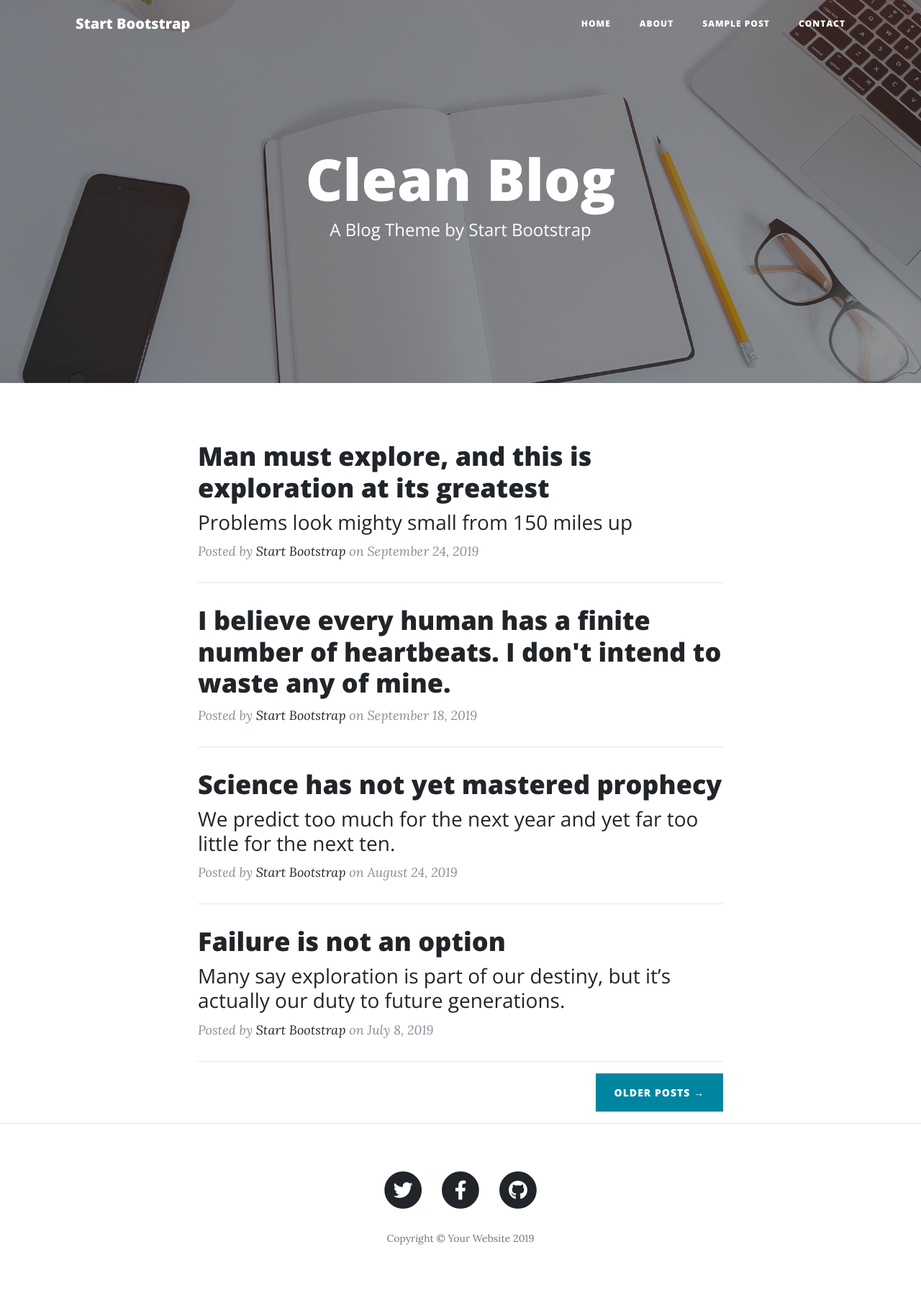
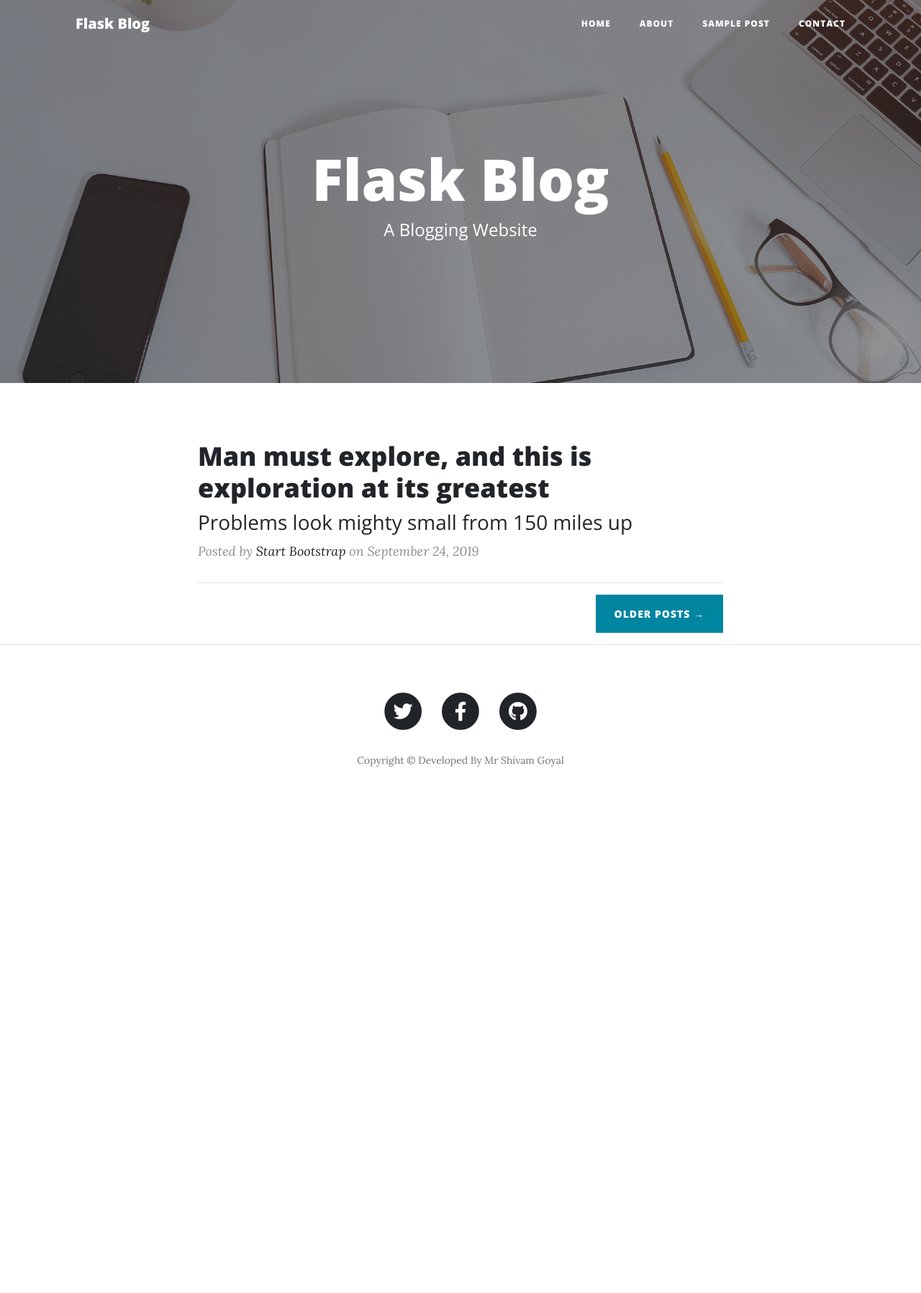
Before and after one commit to ShivamGoyal26/Flask_Blog, a Flask app: page / in a window 1280 px wide. Shown: the whole page at 72% size. After the commit the page ends 1065 px from the top, so only its background shows below. Run offline with Flask 2, Linux system fonts and the light colour scheme; some libraries are stand-ins or nearby versions.

Commit message:
Fourth commit

```diff
--- a/main.py
+++ b/main.py
@@ -5,16 +5,18 @@ app = Flask(__name__)
 def home():
     return render_template('index.html')
 
+@app.route("/contact")
+def contact():
+    return render_template('contact.html')
+
 @app.route("/about")
 def about():
     return render_template('about.html')
 
-@app.route("/contact")
-def contact():
-    return render_template('contact.html')
 
 @app.route("/post")
 def post():
     return render_template('post.html')
 
-app.run(debug=True)
+
+app.run(debug=True,port=3000)
--- a/templates/contact.html
+++ b/templates/contact.html
@@ -4,7 +4,7 @@
 
 
   <!-- Page Header -->
-  <header class="masthead" style="background-image: url('img/contact-bg.jpg')">
+    <header class="masthead" style="background-image: url('{{ url_for('static', filename='img/contact-bg.jpg') }}')">
     <div class="overlay"></div>
     <div class="container">
       <div class="row">
--- a/templates/index.html
+++ b/templates/index.html
@@ -8,8 +8,8 @@
       <div class="row">
         <div class="col-lg-8 col-md-10 mx-auto">
           <div class="site-heading">
-            <h1>Clean Blog</h1>
-            <span class="subheading">A Blog Theme by Start Bootstrap</span>
+            <h1>Flask Blog</h1>
+            <span class="subheading">A Blogging Website</span>
           </div>
         </div>
       </div>
@@ -20,6 +20,9 @@
   <div class="container">
     <div class="row">
       <div class="col-lg-8 col-md-10 mx-auto">
+
+<!-- To do : Fetch it using the for loop from the database  -->
+
         <div class="post-preview">
           <a href="post.html">
             <h2 class="post-title">
@@ -34,45 +37,9 @@
             on September 24, 2019</p>
         </div>
         <hr>
-        <div class="post-preview">
-          <a href="post.html">
-            <h2 class="post-title">
-              I believe every human has a finite number of heartbeats. I don't intend to waste any of mine.
-            </h2>
-          </a>
-          <p class="post-meta">Posted by
-            <a href="#">Start Bootstrap</a>
-            on September 18, 2019</p>
-        </div>
-        <hr>
-        <div class="post-preview">
-          <a href="post.html">
-            <h2 class="post-title">
-              Science has not yet mastered prophecy
-            </h2>
-            <h3 class="post-subtitle">
-              We predict too much for the next year and yet far too little for the next ten.
-            </h3>
-          </a>
-          <p class="post-meta">Posted by
-            <a href="#">Start Bootstrap</a>
-            on August 24, 2019</p>
-        </div>
-        <hr>
-        <div class="post-preview">
-          <a href="post.html">
-            <h2 class="post-title">
-              Failure is not an option
-            </h2>
-            <h3 class="post-subtitle">
-              Many say exploration is part of our destiny, but it’s actually our duty to future generations.
-            </h3>
-          </a>
-          <p class="post-meta">Posted by
-            <a href="#">Start Bootstrap</a>
-            on July 8, 2019</p>
-        </div>
-        <hr>
+
+
+
         <!-- Pager -->
         <div class="clearfix">
           <a class="btn btn-primary float-right" href="#">Older Posts &rarr;</a>
--- a/templates/layout.html
+++ b/templates/layout.html
@@ -8,7 +8,7 @@
   <meta name="description" content="">
   <meta name="author" content="">
 
-  <title>Clean Blog - Start Bootstrap Theme</title>
+  <title>Flask Blog</title>
 
   <!-- Bootstrap core CSS -->
   <link href="{{ url_for('static', filename='vendor/bootstrap/css/bootstrap.min.css') }}" rel="stylesheet">
@@ -27,7 +27,7 @@
   <!-- Navigation -->
   <nav class="navbar navbar-expand-lg navbar-light fixed-top" id="mainNav">
     <div class="container">
-      <a class="navbar-brand" href="index.html">Start Bootstrap</a>
+      <a class="navbar-brand" href="/">Flask Blog</a>
       <button class="navbar-toggler navbar-toggler-right" type="button" data-toggle="collapse" data-target="#navbarResponsive" aria-controls="navbarResponsive" aria-expanded="false" aria-label="Toggle navigation">
         Menu
         <i class="fas fa-bars"></i>
@@ -88,7 +88,7 @@
               </a>
             </li>
           </ul>
-          <p class="copyright text-muted">Copyright &copy; Your Website 2019</p>
+          <p class="copyright text-muted">Copyright &copy; Developed By Mr Shivam Goyal</p>
         </div>
       </div>
     </div>
```
Also changed, not shown: templates/post.html (+4 -103 lines), tut1.py (+10 -0 lines).
